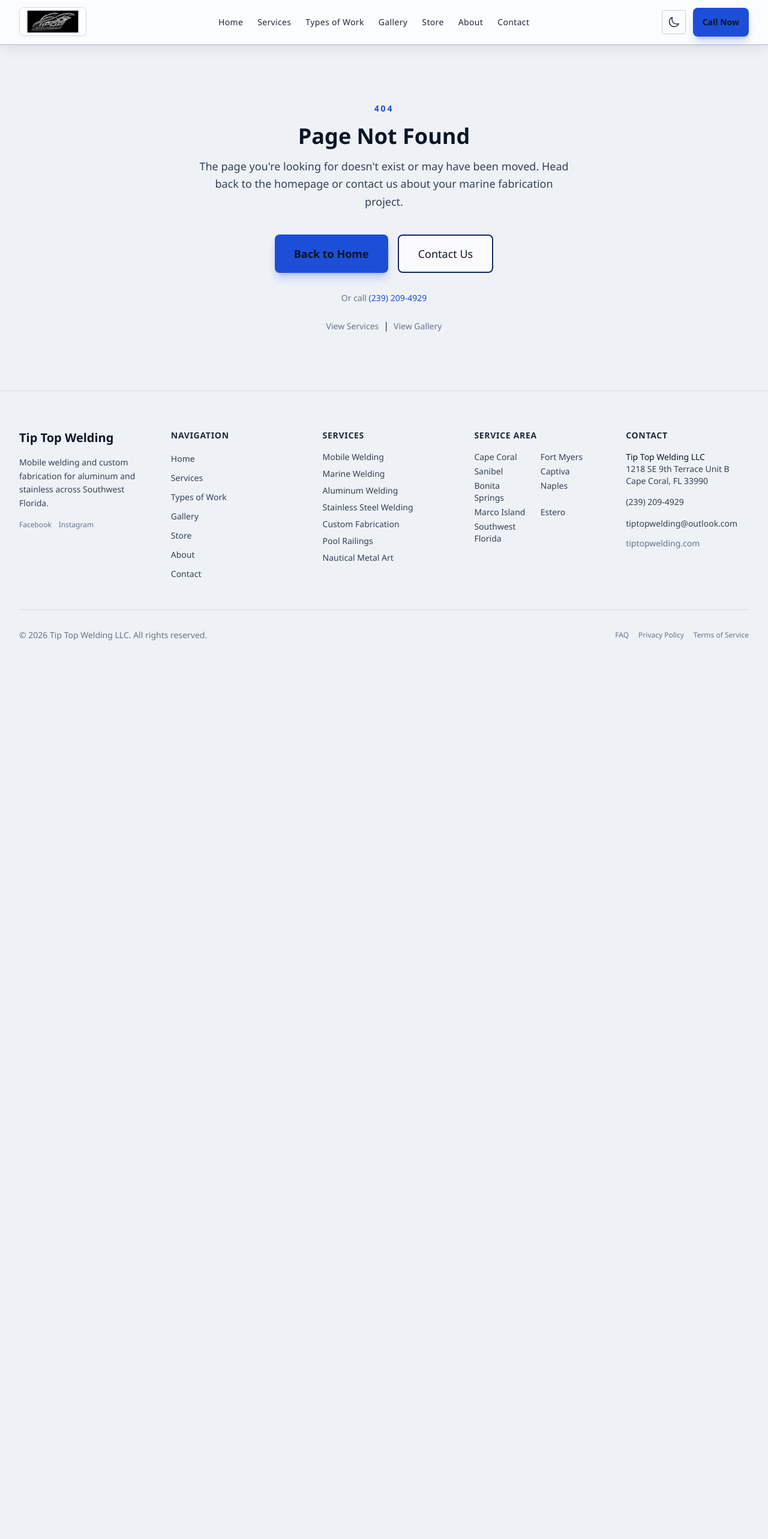
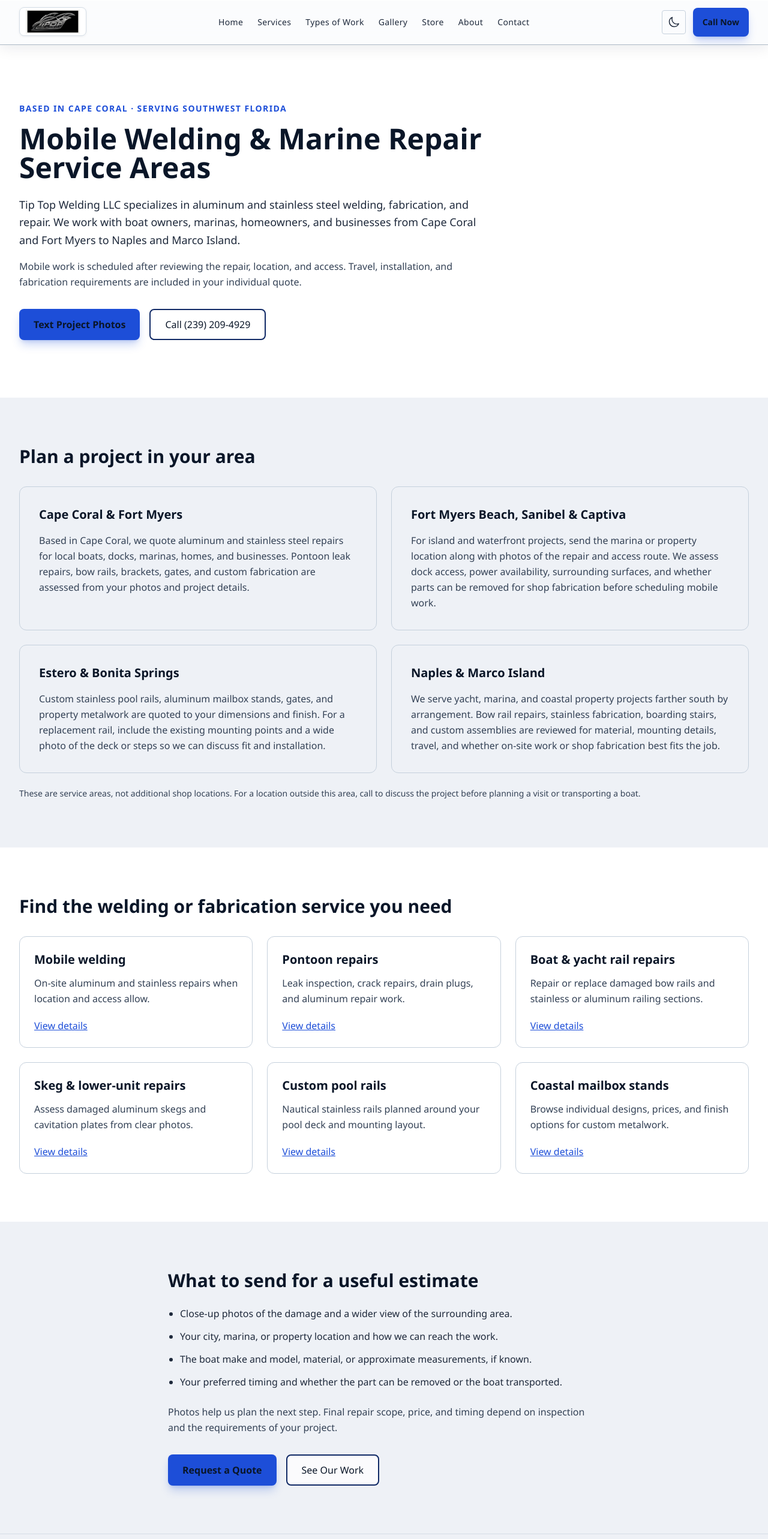
Before and after one commit to RyanMCoburn/tip-top-welding-website, a React (Vite) app: page /service-areas in a window 1280 px wide. Shown: the top 2566 px of the page at 60% size. Before the commit the page ends 1133 px from the top, so only its background shows below. Built offline with nearby package versions, Linux system fonts and the light colour scheme.

Commit message:
Feature mobile welding and pontoon repair with linked Southwest Florida service areas

```diff
--- a/src/app.tsx
+++ b/src/app.tsx
@@ -2,6 +2,7 @@
 import Layout from './components/layout'
 import Home from './pages/home'
 import Services from './pages/services'
+import ServiceAreas from './pages/serviceareas'
 import ServiceDetailPage from './pages/servicedetailpage'
 import FAQ from './pages/faq'
 import Projects from './pages/projects'
@@ -19,6 +20,7 @@
         <Route path="/" element={<Layout />}>
           <Route index element={<Home />} />
           <Route path="services" element={<Services />} />
+          <Route path="service-areas" element={<ServiceAreas />} />
           <Route path="services/:slug" element={<ServiceDetailPage />} />
           <Route path="faq" element={<FAQ />} />
           <Route path="projects" element={<Projects />} />
--- a/src/components/footer.tsx
+++ b/src/components/footer.tsx
@@ -74,6 +74,7 @@
                 </li>
               ))}
             </ul>
+            <Link to="/service-areas" className="mt-4 inline-block text-sm text-accent underline">Mobile service locations &amp; project planning</Link>
           </div>
 
           <div>
--- a/src/config/brand.ts
+++ b/src/config/brand.ts
@@ -37,7 +37,7 @@
     'Custom stainless and aluminum work for luxury yachts and coastal homes. Yacht railings, architectural metalwork, and distinctive commissions, with attention to fit, line, and finish.',
   headerTagline: 'Mobile Welding & Custom Fabrication',
   heroServiceLine:
-    'Yacht railwork · Architectural fabrication · Custom coastal designs',
+    'Mobile welding · Aluminum & stainless repair · Cape Coral to Naples',
   heroTags: [
     'Custom Fabrication',
     'Aluminum & Stainless Steel',
@@ -77,6 +77,7 @@
 export const SERVICE_AREAS = [
   'Cape Coral',
   'Fort Myers',
+  'Fort Myers Beach',
   'Sanibel',
   'Captiva',
   'Bonita Springs',
--- a/src/config/seo.ts
+++ b/src/config/seo.ts
@@ -36,6 +36,11 @@
     'Mobile Welding & Custom Fabrication Services',
     'Mobile welding, marine welding, aluminum and stainless fabrication, bow rail repairs, pontoon and skeg repairs, pool railings, dock work, and custom metal projects in Southwest Florida.',
     '/services',
+  ),
+  '/service-areas': page(
+    'Mobile Welding Service Areas | Cape Coral, Fort Myers & Naples',
+    'Mobile aluminum and stainless welding in Cape Coral, Fort Myers Beach, Sanibel, Bonita Springs and Naples. Marine repairs and custom fabrication. Send project photos.',
+    '/service-areas',
   ),
   '/projects': page(
     'Types of Work',
--- a/src/data/sitecontent.ts
+++ b/src/data/sitecontent.ts
@@ -54,9 +54,9 @@
 
 export const HOMEPAGE = {
   servicesPreview: {
-    title: 'Custom Fabrication for Yachts & Coastal Properties',
+    title: 'Mobile Welding, Marine Repairs & Custom Fabrication',
     subtitle:
-      'Yacht railwork, stainless fabrication, architectural railings, custom pool rails, and coastal metal art.',
+      'Aluminum and stainless steel welding for boats, pontoons, waterfront properties, architectural railings, and custom nautical pool rails.',
   },
   workPreview: {
     title: 'Types of Work',
--- a/src/pages/home.tsx
+++ b/src/pages/home.tsx
@@ -18,7 +18,7 @@
 } from '../data/sitecontent'
 
 export default function Home() {
-  const featuredServiceIds = ['bow-rail-repairs','marine-welding','stainless-steel','decorative-rails','custom-gates','pool-railings']
+  const featuredServiceIds = ['mobile-welding','pontoon-repairs','bow-rail-repairs','stainless-steel','decorative-rails','pool-railings']
   const featuredServices = featuredServiceIds.flatMap(id=>SERVICES.filter(service=>service.id===id))
   const featuredWork = getHomeFeaturedWork().slice(0,6)
   const stagger = ['animate-in-delay-1', 'animate-in-delay-2', 'animate-in-delay-3', 'animate-in-delay-4', 'animate-in-delay-5', 'animate-in-delay-6'] as const
@@ -117,6 +117,14 @@
         </div>
       </section>
 
+      <section className="border-y border-navy-700 bg-navy-950 py-12">
+        <div className="mx-auto max-w-7xl px-4 md:px-6 lg:px-8">
+          <h2 className="text-2xl font-bold text-white md:text-3xl">Mobile Welding in Cape Coral, Fort Myers &amp; Southwest Florida</h2>
+          <p className="mt-4 max-w-3xl leading-relaxed text-steel-400">Aluminum and stainless steel fabrication and repair at boats, docks, marinas, homes, and businesses when the project allows. We serve Fort Myers Beach, Sanibel, Captiva, Estero, Bonita Springs, Naples, and Marco Island by arrangement.</p>
+          <div className="mt-6 flex flex-wrap gap-4"><CTAButton to="/service-areas" variant="outline">Check Our Service Area</CTAButton><CTAButton href={CONTACT.sms}>Text Photos for a Quote</CTAButton></div>
+        </div>
+      </section>
+
       <WhyClientsCall />
 
       {/* How it works */}
--- /dev/null
+++ b/src/pages/serviceareas.tsx
@@ -0,0 +1,53 @@
+import { Link } from 'react-router-dom'
+import CTAButton from '../components/ctabutton'
+import { BRAND, CONTACT } from '../config/brand'
+
+const areas = [
+  { title: 'Cape Coral & Fort Myers', text: 'Based in Cape Coral, we quote aluminum and stainless steel repairs for local boats, docks, marinas, homes, and businesses. Pontoon leak repairs, bow rails, brackets, gates, and custom fabrication are assessed from your photos and project details.' },
+  { title: 'Fort Myers Beach, Sanibel & Captiva', text: 'For island and waterfront projects, send the marina or property location along with photos of the repair and access route. We assess dock access, power availability, surrounding surfaces, and whether parts can be removed for shop fabrication before scheduling mobile work.' },
+  { title: 'Estero & Bonita Springs', text: 'Custom stainless pool rails, aluminum mailbox stands, gates, and property metalwork are quoted to your dimensions and finish. For a replacement rail, include the existing mounting points and a wide photo of the deck or steps so we can discuss fit and installation.' },
+  { title: 'Naples & Marco Island', text: 'We serve yacht, marina, and coastal property projects farther south by arrangement. Bow rail repairs, stainless fabrication, boarding stairs, and custom assemblies are reviewed for material, mounting details, travel, and whether on-site work or shop fabrication best fits the job.' },
+]
+const services = [
+  ['/services/mobile-welding', 'Mobile welding', 'On-site aluminum and stainless repairs when location and access allow.'],
+  ['/services/pontoon-repairs', 'Pontoon repairs', 'Leak inspection, crack repairs, drain plugs, and aluminum repair work.'],
+  ['/services/bow-rail-repairs', 'Boat & yacht rail repairs', 'Repair or replace damaged bow rails and stainless or aluminum railing sections.'],
+  ['/services/skeg-repairs', 'Skeg & lower-unit repairs', 'Assess damaged aluminum skegs and cavitation plates from clear photos.'],
+  ['/services/pool-railings', 'Custom pool rails', 'Nautical stainless rails planned around your pool deck and mounting layout.'],
+  ['/store', 'Coastal mailbox stands', 'Browse individual designs, prices, and finish options for custom metalwork.'],
+]
+
+export default function ServiceAreas() {
+  return <>
+    <section className="bg-navy-900 py-16 md:py-24">
+      <div className="mx-auto max-w-7xl px-4 md:px-6 lg:px-8">
+        <p className="text-sm font-semibold uppercase tracking-widest text-accent">Based in Cape Coral · Serving Southwest Florida</p>
+        <h1 className="mt-4 max-w-4xl text-3xl font-bold text-white md:text-5xl">Mobile Welding &amp; Marine Repair Service Areas</h1>
+        <p className="mt-6 max-w-3xl text-lg leading-relaxed text-steel-300">Tip Top Welding LLC specializes in aluminum and stainless steel welding, fabrication, and repair. We work with boat owners, marinas, homeowners, and businesses from Cape Coral and Fort Myers to Naples and Marco Island.</p>
+        <p className="mt-4 max-w-3xl leading-relaxed text-steel-400">Mobile work is scheduled after reviewing the repair, location, and access. Travel, installation, and fabrication requirements are included in your individual quote.</p>
+        <div className="mt-8 flex flex-wrap gap-4"><CTAButton href={CONTACT.sms}>Text Project Photos</CTAButton><CTAButton href={CONTACT.tel} variant="outline">Call {BRAND.phone}</CTAButton></div>
+      </div>
+    </section>
+    <section className="bg-navy-950 py-16 md:py-20">
+      <div className="mx-auto max-w-7xl px-4 md:px-6 lg:px-8">
+        <h2 className="text-3xl font-bold text-white">Plan a project in your area</h2>
+        <div className="mt-8 grid gap-6 md:grid-cols-2">{areas.map(area => <article key={area.title} className="rounded-xl border border-navy-700 p-6 md:p-8"><h3 className="text-xl font-semibold text-white">{area.title}</h3><p className="mt-4 leading-relaxed text-steel-400">{area.text}</p></article>)}</div>
+        <p className="mt-6 text-sm text-steel-400">These are service areas, not additional shop locations. For a location outside this area, call to discuss the project before planning a visit or transporting a boat.</p>
+      </div>
+    </section>
+    <section className="bg-navy-900 py-16 md:py-20">
+      <div className="mx-auto max-w-7xl px-4 md:px-6 lg:px-8">
+        <h2 className="text-3xl font-bold text-white">Find the welding or fabrication service you need</h2>
+        <div className="mt-8 grid gap-6 sm:grid-cols-2 lg:grid-cols-3">{services.map(([path,title,text]) => <article key={path} className="rounded-xl border border-navy-700 p-6"><h3 className="text-xl font-semibold text-white"><Link to={path} className="hover:text-accent">{title}</Link></h3><p className="mt-3 leading-relaxed text-steel-400">{text}</p><Link to={path} className="mt-5 inline-block text-accent underline">View details</Link></article>)}</div>
+      </div>
+    </section>
+    <section className="bg-navy-950 py-16 md:py-20">
+      <div className="mx-auto max-w-3xl px-4 md:px-6">
+        <h2 className="text-3xl font-bold text-white">What to send for a useful estimate</h2>
+        <ul className="mt-6 list-disc space-y-3 pl-5 leading-relaxed text-steel-300"><li>Close-up photos of the damage and a wider view of the surrounding area.</li><li>Your city, marina, or property location and how we can reach the work.</li><li>The boat make and model, material, or approximate measurements, if known.</li><li>Your preferred timing and whether the part can be removed or the boat transported.</li></ul>
+        <p className="mt-6 leading-relaxed text-steel-400">Photos help us plan the next step. Final repair scope, price, and timing depend on inspection and the requirements of your project.</p>
+        <div className="mt-8 flex flex-wrap gap-4"><CTAButton to="/contact#quote-form">Request a Quote</CTAButton><CTAButton to="/gallery" variant="outline">See Our Work</CTAButton></div>
+      </div>
+    </section>
+  </>
+}
```
